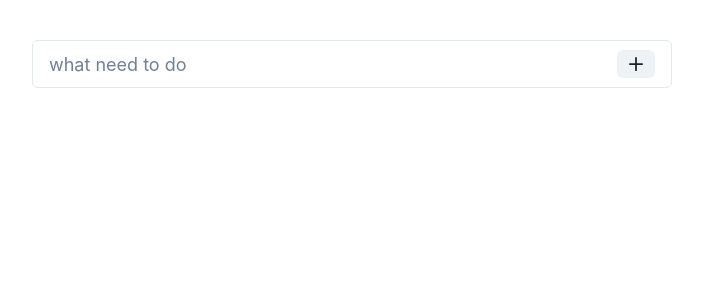
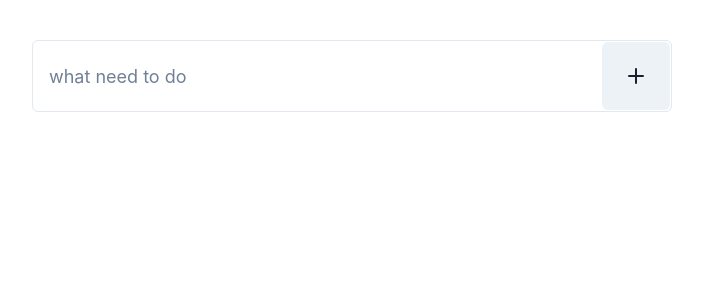
Before and after one commit to dyooreen/kanee, a React (Vite) app: page / in a window 1280 px wide. Shown: the top 300 px of the page, without its empty margins (288-991 px from the left). Built offline with nearby package versions, Linux system fonts and the light colour scheme.

Commit message:
change styles

```diff
--- a/src/App.tsx
+++ b/src/App.tsx
@@ -34,25 +34,35 @@ function App() {
     setTodos((prevTodos) => prevTodos.filter((todo) => todo.id !== id));
   };
   return (
-    <Container maxW="2xl" centerContent alignItems={"center"}>
-      <InputGroup size="lg" marginY={"10"}>
+    <Container maxW="2xl" alignItems={"center"}>
+      <form>
+        <InputGroup size="lg" marginY={"10"} alignItems={"center"}>
           <Input
             onChange={(e) => setNewTodo(e.target.value)}
+            height="4.5rem"
             value={newTodo}
             placeholder="what need to do"
           />
-        <InputRightElement width="4.5rem">
-          <Button onClick={addItem} h="1.75rem" size="sm">
+          <InputRightElement height="4.5rem" width="4.5rem">
+            <Button
+              onClick={addItem}
+              type="submit"
+              height="4.3rem"
+              width="4.3rem"
+            >
               <AddIcon />
             </Button>
           </InputRightElement>
         </InputGroup>
+      </form>
       {todos.map((todo) => (
         <Card key={todo.id} variant={"outline"} width={"100%"} marginY={"4"}>
           <CardBody>
             <Flex justifyContent={"space-between"} alignItems={"center"}>
               <Text>{todo.text}</Text>
+              <Button>
                 <DeleteIcon onClick={() => deleteItem(todo.id)} boxSize={4} />
+              </Button>
             </Flex>
           </CardBody>
         </Card>
```
Lines whose indentation alone changed are shown as unchanged.
